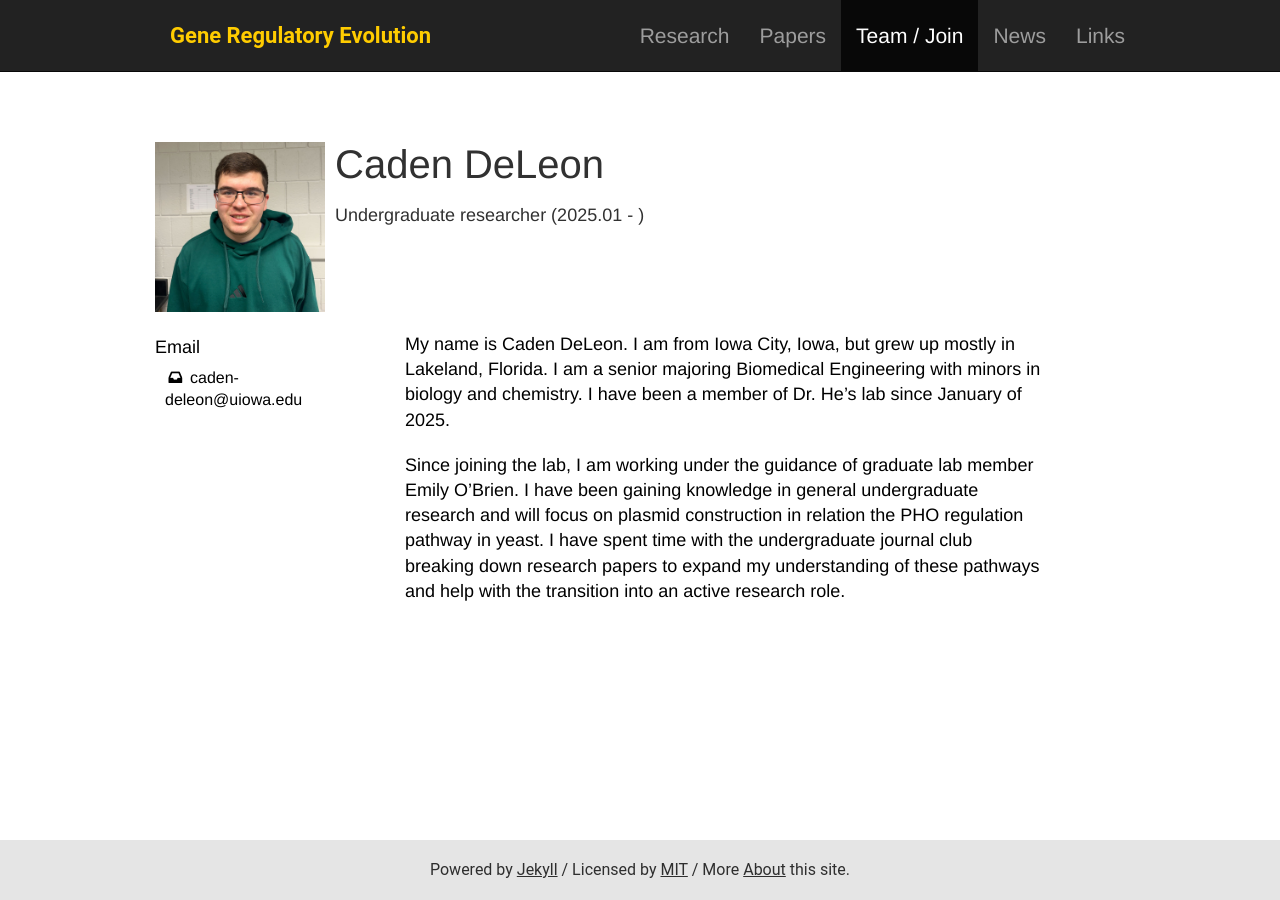
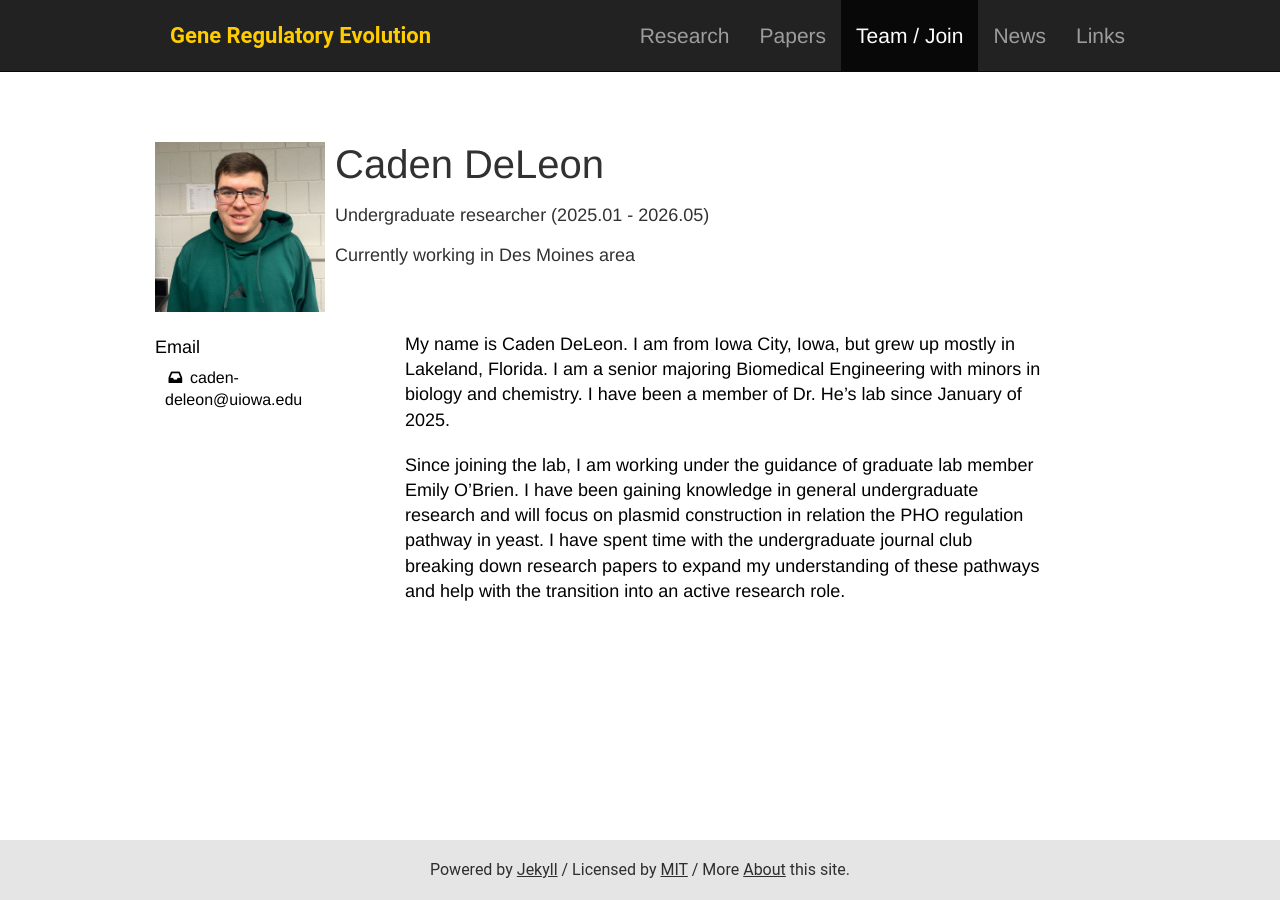
Before and after one commit to binhe-lab/binhe-lab-pub, a Jekyll site: the page built from members/_posts/2025-08-21-caden-deleon.md, in a window 1280 px wide. Built offline with Jekyll 4.4.1, drawn with Linux system fonts in a browser that asks for light colours; nearby versions of some CDN libraries; a style sheet for code colours, icons or effects is not loaded.

Commit message:
news update, lab potluck, new members

```diff
--- a/members/_posts/2025-08-21-caden-deleon.md
+++ b/members/_posts/2025-08-21-caden-deleon.md
@@ -7,10 +7,10 @@
 handle:
 email: caden-deleon@uiowa.edu
 image: /images/team/caden-deleon.jpg
-alumni: False
+alumni: True
 start: 2025.01
-finish:
-current_position:
+finish: 2026.05
+current_position: working in Des Moines area
 cv:
 scholar:
 github:
```
Also changed, not shown: members/_posts/2025-06-05-sophia-dallal.md (+3 -3 lines).
